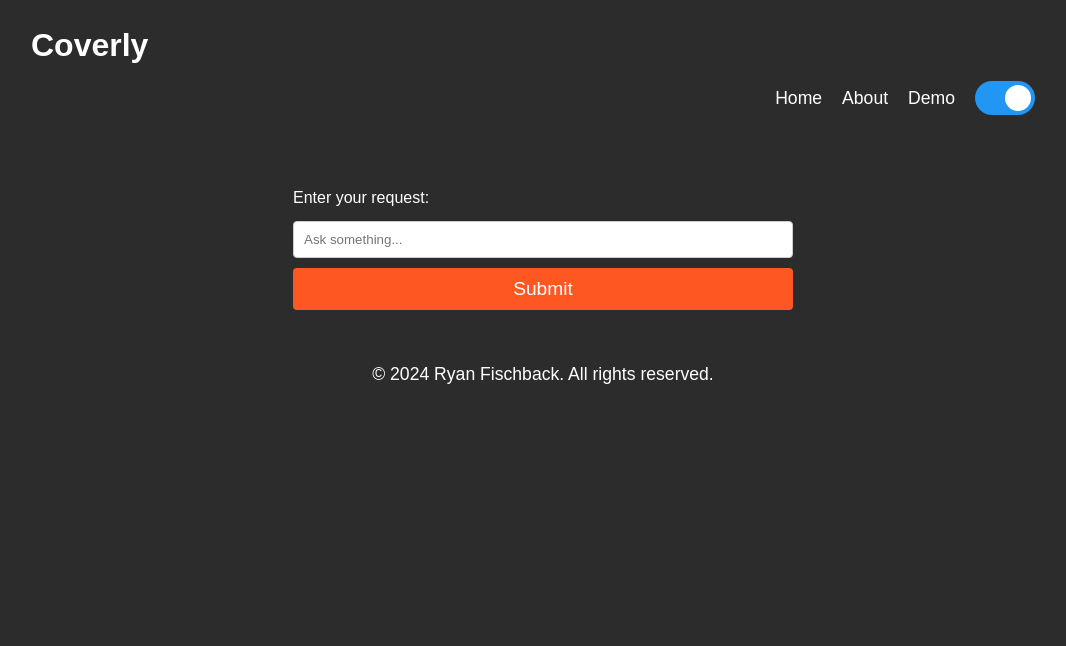
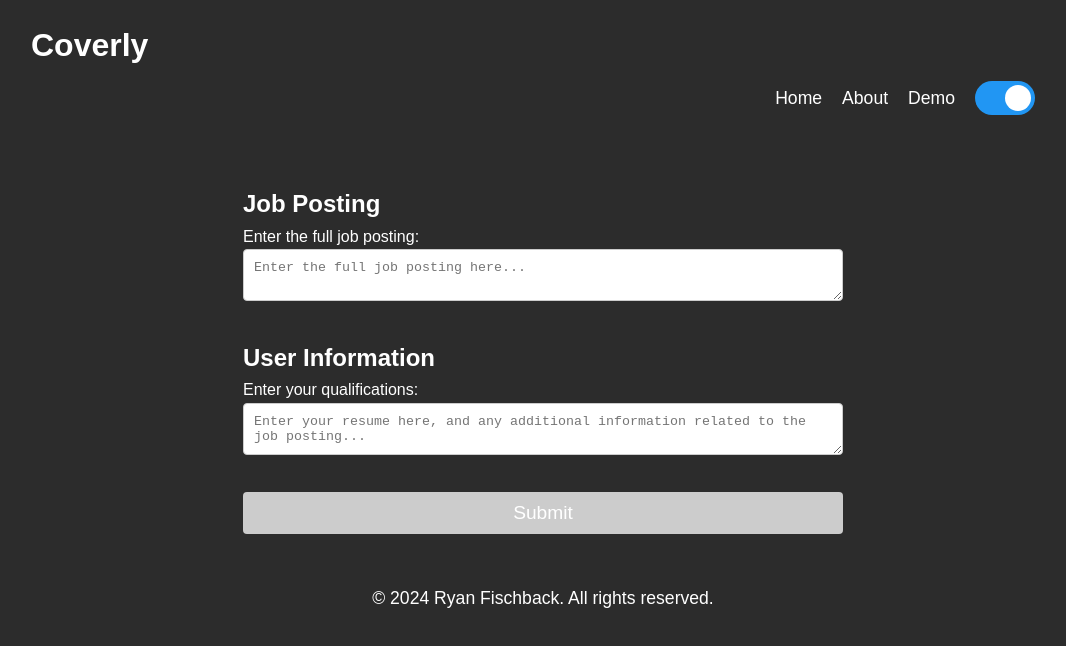
Before and after one commit to RyanFischback/Coverly, a Vue app in the folder client/: page /demo in a window 1280 px wide. Shown: the top 646 px of the page, without its empty margins (97-1163 px from the left). Built offline with nearby package versions, Linux system fonts and the light colour scheme.

Commit message:
update chat model and content

```diff
--- a/client/src/views/Demo.vue
+++ b/client/src/views/Demo.vue
@@ -1,15 +1,42 @@
 <template>
   <div class="demo-page">
     <form @submit.prevent="fetchOAIResult">
-      <label for="userInput">Enter your request:</label>
-      <input
-        type="text"
-        id="userInput"
-        v-model="userInput"
-        placeholder="Ask something..."
-        required
-      />
-      <button type="submit">Submit</button>
+      <!-- Job Details Section -->
+      <div class="section">
+        <h2>Job Posting</h2>
+        <label for="jobPosting">Enter the full job posting:</label>
+        <textarea
+          id="jobPosting"
+          v-model="jobPosting"
+          placeholder="Enter the full job posting here..."
+          required
+        ></textarea>
+      </div>
+
+      <!-- User Information Section -->
+      <div class="section">
+        <h2>User Information</h2>
+        <label for="userInfo">Enter your qualifications:</label>
+        <textarea
+          id="userInfo"
+          v-model="userInfo"
+          placeholder="Enter your resume here, and any additional information related to the job posting..."
+          required
+        ></textarea>
+      </div>
+
+      <!-- Submit Button -->
+      <button
+        type="submit"
+        :disabled="!isFormValid"
+        :title="
+          !isFormValid
+            ? 'Please fill out both fields to enable the submit button.'
+            : ''
+        "
+      >
+        Submit
+      </button>
     </form>
 
     <!-- Display the result in a stylized "window" -->
@@ -28,18 +55,28 @@
 </template>
 
 <script setup lang="ts">
-import { ref } from "vue";
+import { ref, computed } from "vue";
 import axios from "axios";
 
-const userInput = ref<string>("");
+// Define data objects for job posting and user information
+const jobPosting = ref<string>("");
+const userInfo = ref<string>("");
+
+// Define the API result
 const apiResult = ref<string>("");
+
+// Computed property to check if both fields are filled
+const isFormValid = computed(() => {
+  return jobPosting.value.trim() !== "" && userInfo.value.trim() !== "";
+});
 
 const fetchOAIResult = async () => {
   try {
     const response = await axios.post(
       "http://localhost:3000/api/openai/fetch",
       {
-        content: userInput.value,
+        jobPosting: sanitizeInput(jobPosting.value),
+        userInfo: sanitizeInput(userInfo.value),
       }
     );
     apiResult.value = response.data; // Adjust according to your API response structure
@@ -47,6 +84,11 @@ const fetchOAIResult = async () => {
     console.error("Error fetching result:", error);
     apiResult.value = "Error fetching result";
   }
+};
+
+// Function to sanitize inputs
+const sanitizeInput = (input: string) => {
+  return input.replace(/</g, "&lt;").replace(/>/g, "&gt;");
 };
 
 const copyToClipboard = async () => {
@@ -73,10 +115,14 @@ const copyToClipboard = async () => {
   align-items: center;
 }
 
+.section {
+  margin-bottom: 20px;
+}
+
 .demo-page form {
   display: flex;
   flex-direction: column;
-  max-width: 500px;
+  max-width: 600px;
   margin: 0 auto;
   width: 100%;
 }
@@ -85,11 +131,13 @@ const copyToClipboard = async () => {
   margin-bottom: 10px;
 }
 
-.demo-page input {
+.demo-page textarea {
   padding: 10px;
   border: 1px solid #cccccc;
   border-radius: 4px;
   margin-bottom: 10px;
+  width: 100%;
+  resize: vertical;
 }
 
 .demo-page button {
@@ -100,9 +148,15 @@ const copyToClipboard = async () => {
   cursor: pointer;
   border-radius: 4px;
   font-size: 1.2em;
+  transition: background-color 0.3s;
 }
 
-.demo-page button:hover {
+.demo-page button:disabled {
+  background-color: #cccccc;
+  cursor: not-allowed;
+}
+
+.demo-page button:hover:not(:disabled) {
   background-color: #e64a19;
 }
 
@@ -111,7 +165,7 @@ const copyToClipboard = async () => {
   border: 1px solid #ddd;
   border-radius: 8px;
   overflow: hidden;
-  max-width: 500px;
+  max-width: 600px;
   width: 100%;
   margin-top: 20px;
   box-shadow: 0px 4px 12px rgba(0, 0, 0, 0.1);
```
Also changed, not shown: 1 other file (tests, documents, lock files or other folders).
